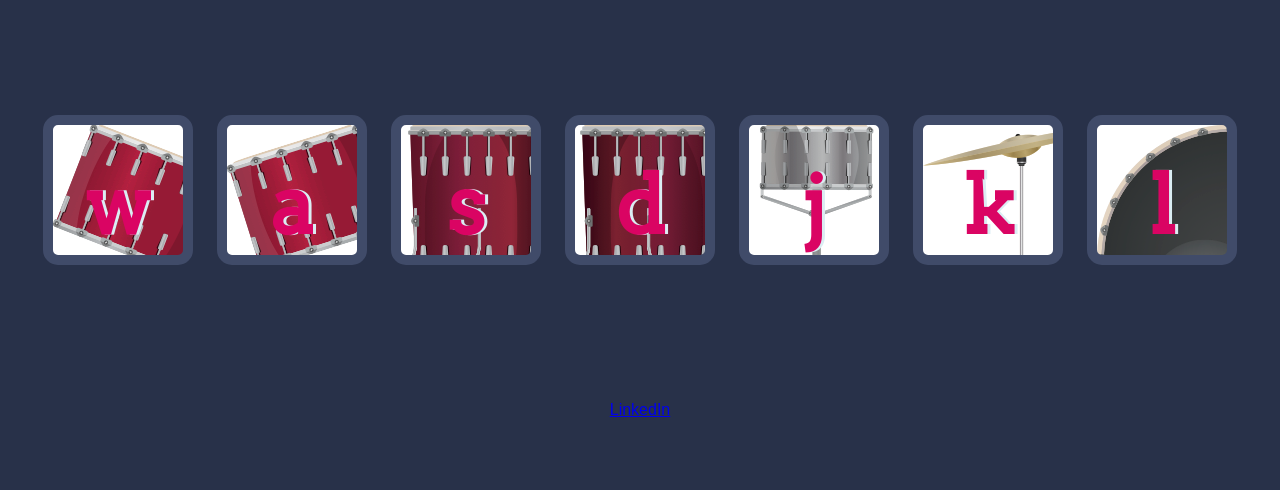
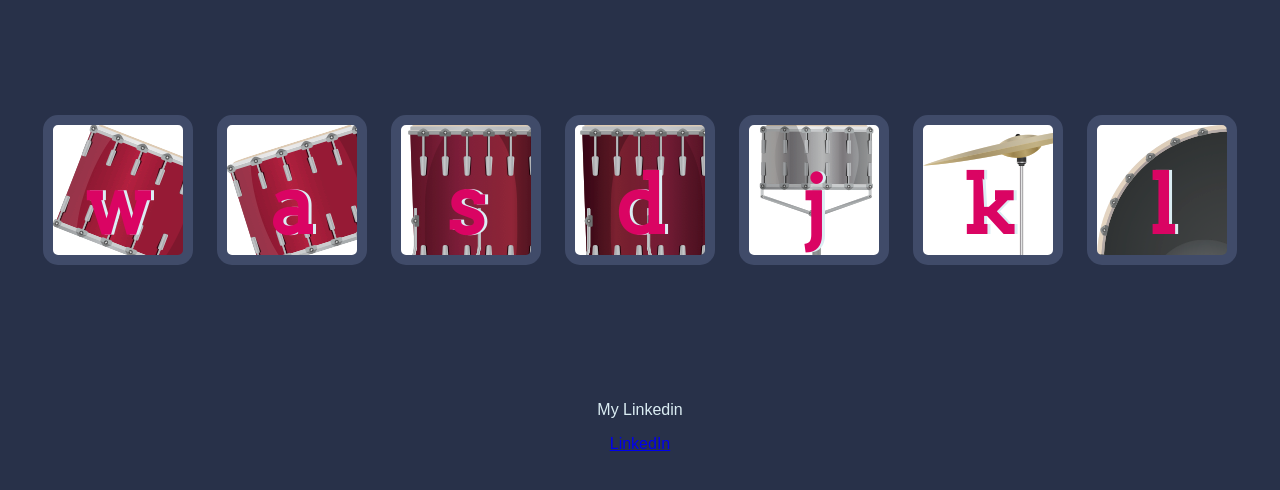
Before and after one commit to MikeWKC/javascript, a plain HTML site: page Drum kit/drums.html in a window 1280 px wide. Shown: the part 174-664 px from the top of the page. Drawn offline with Linux system fonts and the light colour scheme.

Commit message:
Update drums.html

```diff
--- a/Drum kit/drums.html
+++ b/Drum kit/drums.html
@@ -24,7 +24,7 @@
 <script src="drums.js" charset="utf-8"></script>
 
 <footer>
-<a class="footer-link" href="https://www.linkedin.com/in/harsh-patil-292a092b3?utm_source=share&utm_campaign=share_via&utm_content=profile&utm_medium=android_apphttps://www.linkedin.com/in/angela-yu-963a584b/">LinkedIn</a>
+<p>My Linkedin </p><a class="footer-link" href="https://www.linkedin.com/in/harsh-patil-292a092b3?utm_source=share&utm_campaign=share_via&utm_content=profile&utm_medium=android_apphttps://www.linkedin.com/in/angela-yu-963a584b/">LinkedIn</a>
 </footer>
 </body>
 </html>
```
